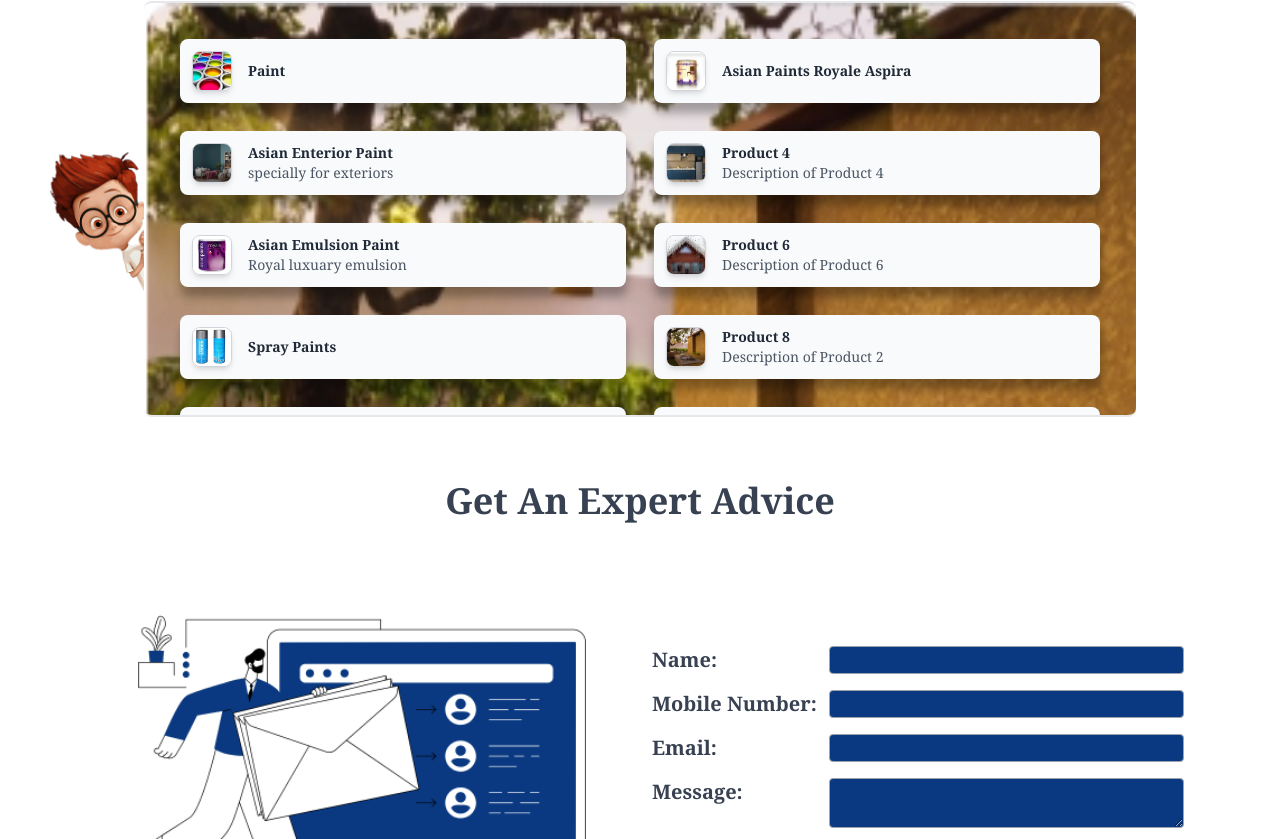
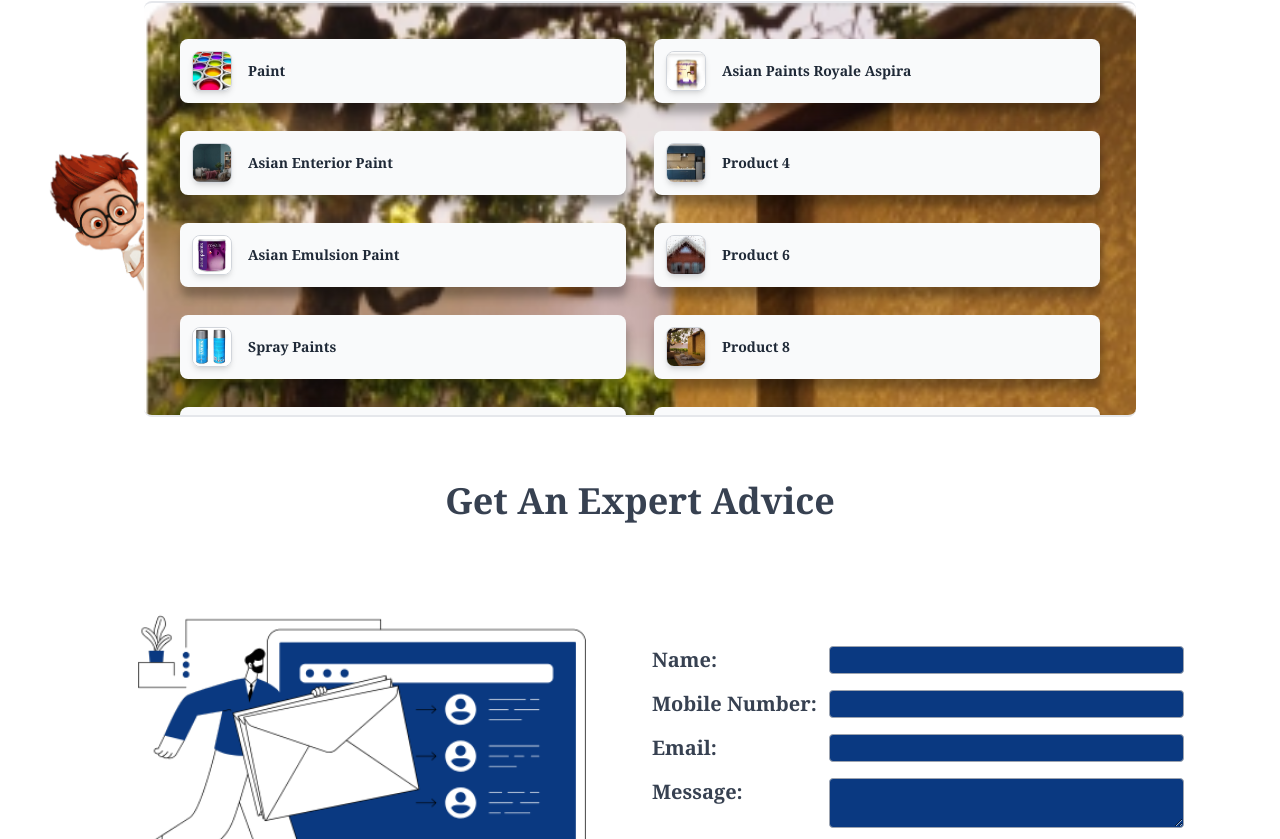
Before and after one commit to vgsanjaykumar/ahmed, a React (Vite) app: page / in a window 1280 px wide. Shown: the part 3421-4260 px from the top of the page. Built offline with nearby package versions, Linux system fonts and the light colour scheme.

Commit message:
Update Products.jsx

```diff
--- a/src/components/Products.jsx
+++ b/src/components/Products.jsx
@@ -36,7 +36,7 @@
         <div id="products" className="max-w-6xl mx-auto px-4 relative sm:px-6 md:px-[90px] lg:px-[80px]  ">
             {!selectedProduct ? (
                 <>
-                <img src="boy.png" className="absolute left-[-96px] lg:-left-[35px] md:-left-[10px] -z-10 bottom-[100px]   lg:h-48  md:h-40  xs:hidden md:block"></img>
+                    <img src="boy.png" className="absolute left-[-96px] lg:-left-[35px] md:-left-[10px] -z-10 bottom-[100px]   lg:h-48  md:h-40  xs:hidden md:block"></img>
                     <div className="text-center mt-6">
                         <h2 className="text-2xl md:text-4xl font-bold mx-auto text-gray-700  text-center mb-2">Our Products</h2>
                         <p className="mx-auto text-gray-400   text-center md:mb-16 mb-8">One stop solution for all you need to keep your living space intact.</p>
@@ -60,7 +60,7 @@
                                     />
                                     <div className="ml-4">
                                         <h4 className="text-sm sm:text-md font-semibold text-gray-800">{product.name}</h4>
-                                        <p className="text-xs sm:text-sm text-gray-600">{product.description}</p>
+
                                     </div>
                                 </div>
                             ))}
@@ -94,7 +94,7 @@
                                     <button
                                         className="bg-green-500 text-white py-2 px-4 sm:px-6 rounded-full hover:bg-green-600 transition  items-center"
                                     >
-                                            <a href="https://wa.me/91+9600417117?text=hello how can help you" target="2_blank " className="flex"><BsWhatsapp className="mr-2 h-6" /> Buy</a>
+                                        <a href={`https://wa.me/91+9600417117?text=hello ${selectedProduct.description} `} target="2_blank " className="flex"><BsWhatsapp className="mr-2 h-6" /> Buy</a>
                                     </button>
                                     <button
                                         className="bg-blue-500 text-white py-2 px-4 sm:px-6 rounded-full hover:bg-blue-600 transition"
```
